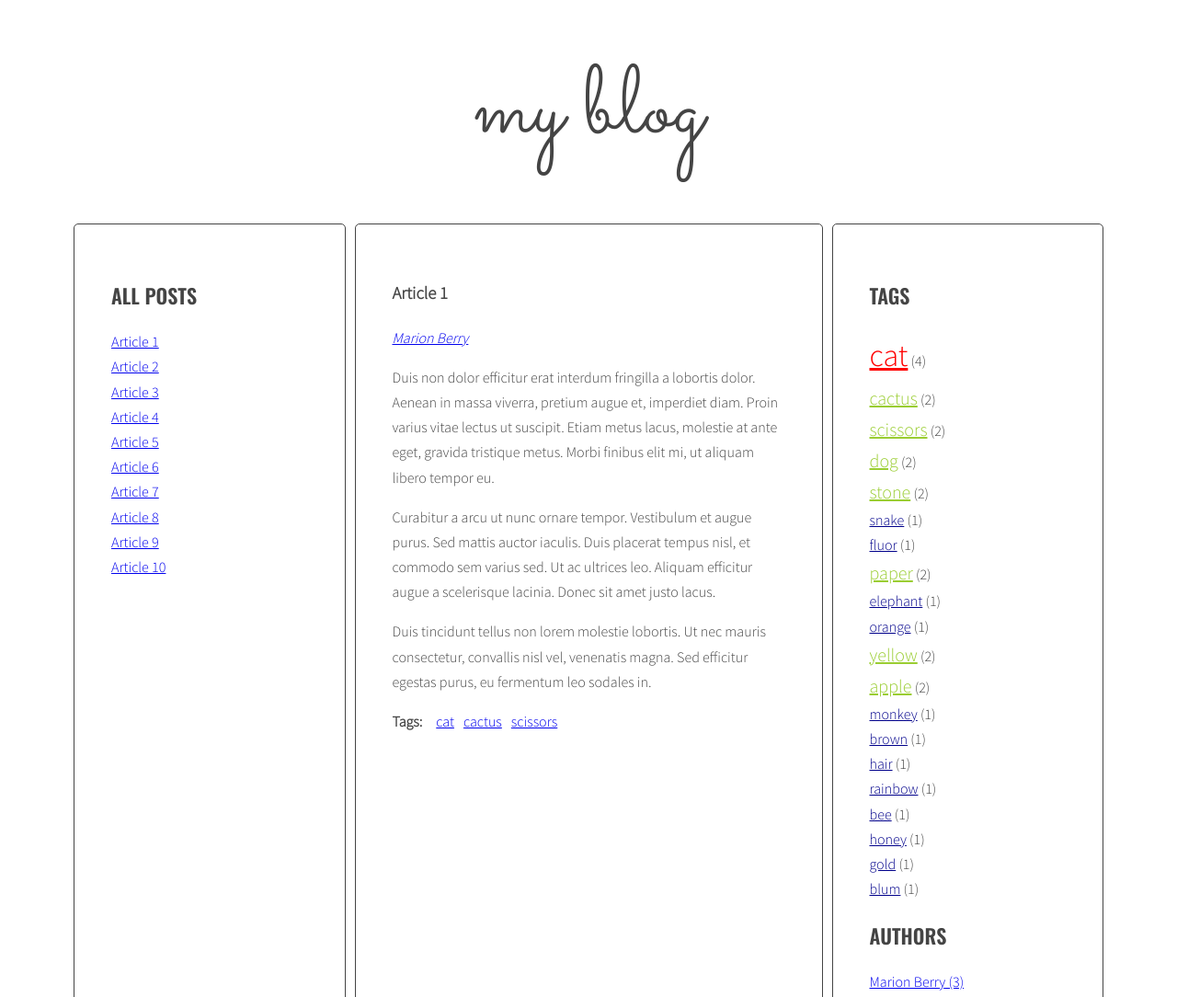
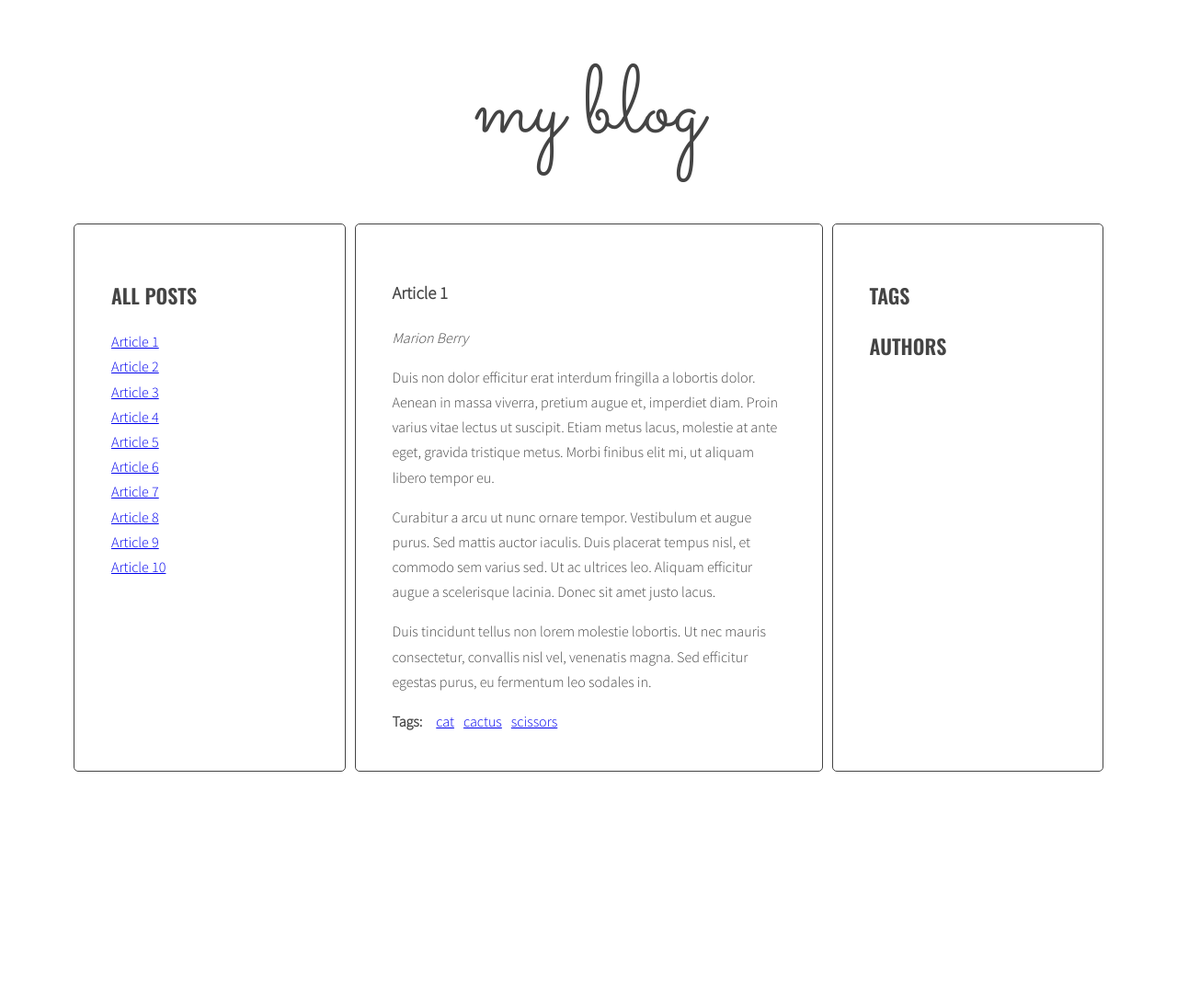
Before and after one commit to Matthiavelli/javascript-blog, a website: page index.html in a window 1280 px wide. Shown: the top 1084 px of the page at 92% size. After the commit the page ends 847 px from the top, so only its background shows below. Drawn offline with nearby package versions, Linux system fonts and the light colour scheme.

Commit message:
AddSecondExerciseOfModule7

```diff
--- a/js/script.js
+++ b/js/script.js
@@ -7,11 +7,9 @@
     optTitleSelector = '.post-title',
     optTitleListSelector = '.titles',
     optArticleTagsSelector = '.post-tags .list',
-    optArticleAuthorSelector = '.post-author',
-    optAuthorsListSelector = '.authors.list',
-    optTagsListSelector = '.tags.list',
-    optCloudClassCount = 5,
-    optCloudClassPrefix = 'tag-size-';
+    optArticleAuthorSelector = '.post-author';
+
+
 
   /* TITLE CLICK HANDLER */
 
@@ -29,6 +27,7 @@
 
     /* [IN PROGRESS] add class 'active' to the clicked link */
 
+    console.log('clickedElement:', clickedElement);
     clickedElement.classList.add('active');
 
     /* [DONE] remove class 'active' from all articles */
@@ -90,34 +89,10 @@
 
   generateTitleLinks();
 
-  /* TAGS COUNT */
-
-  // eslint-disable-next-line no-inner-declarations
-  function calculateTagsParams(tags) {
-    const params =  { max: 0, min: 99999 };
-    for(let tag in tags) {
-      params.max = Math.max(tags[tag], params.max);
-      params.min = Math.min(tags[tag], params.min);
-    }
-    return params;
-  }
-
-  // eslint-disable-next-line no-inner-declarations
-  function calculateTagClass(count, params){
-    const normalizedCount = count - params.min;
-    const normalizedMax = params.max - params.min;
-    const percentage = normalizedCount / normalizedMax;
-    const classNumber = Math.floor(percentage * (optCloudClassCount - 1) + 1);
-    return optCloudClassPrefix + classNumber;
-  }
-
   /* GENERATE TAGS */
 
   // eslint-disable-next-line no-inner-declarations
   function generateTags(){
-    /* [NEW] create a new variable allTags with an empty object */
-    let allTags = {};
-
     /* find all articles */
     const articles = document.querySelectorAll(optArticleSelector);
 
@@ -140,19 +115,10 @@
       for(let tag of articleTagsArray){
 
         /* generate HTML of the link */
-        const linkHTML = '<li><a class=""href="#tag-' + tag + '"><span>'+ tag +'</span></a></li>';
+        const linkHTML = '<li><a href="#tag-' + tag + '"><span>'+ tag +'</span></a></li>';
 
         /* add generated code to html variable */
         html = html + linkHTML;
-
-        /* [NEW] check if this link is NOT already in allTags */
-        if(!allTags[tag]) {
-
-          /* [NEW] add generated code to array allTags */
-          allTags[tag] = 1;
-        } else {
-          allTags[tag]++;
-        }
 
       /* END LOOP: for each tag */
       }
@@ -167,31 +133,6 @@
       }
     /* END LOOP: for every article: */
     }
-
-    /* [NEW] find list of tags in right column */
-    const tagList = document.querySelector(optTagsListSelector);
-
-    /* [NEW] create variable for all links HTML code */
-    const tagsParams = calculateTagsParams(allTags);
-    console.log('tagsParams: ', tagsParams);
-
-    let allTagsHTML = '';
-
-    /* [NEW] START LOOP: for each tag in allTags: */
-    for(let tag in allTags){
-
-      /* [NEW] generate code of a link and add it to allTagsHTML */
-
-      const tagLinkHTML = '<li><a href="#tag-' + tag + '"class="' + calculateTagClass(allTags[tag], tagsParams) + '">' + tag + '' + '</a> ('+ allTags[tag] +') </li>';
-
-      allTagsHTML += tagLinkHTML;
-
-    /* [NEW] END LOOP: for each tag in allTags: */
-    }
-
-
-    /* [NEW] add HTML from allTagsHTML to tagList */
-    tagList.innerHTML = allTagsHTML;
   }
 
   generateTags();
@@ -206,7 +147,6 @@
 
     /* make new constant named "clickedElement" and give it the value of "this" */
     const clickedElement = this;
-    console.log('link was clicked!');
 
     /* make a new constant "href" and read the attribute "href" of the clicked element */
     const href = clickedElement.getAttribute('href');
@@ -262,8 +202,6 @@
 
   // eslint-disable-next-line no-inner-declarations
   function generateAuthor(){
-    /* [NEW] create new variable allAuthors with empty object */
-    let allAuthors = {};
 
     /* find all articles */
     const articles = document.querySelectorAll(optArticleSelector);
@@ -277,22 +215,11 @@
       /* get author from .data-author attribute */
       const articleAuthor = article.getAttribute('data-author');
 
-
       /* generate HTML of the link */
-      const authorHTML =  '<a href="#author-' + articleAuthor + '"><span>' + articleAuthor + '</span></a>';
-
+      const authorHTML = '<p>' + articleAuthor + '</p>';
 
       /* add generated code to html variable */
       html = html + '' + authorHTML;
-
-      /* [NEW] check if this link is NOT already in allTags */
-      if(!allAuthors[articleAuthor]) {
-        /* [NEW] add generated code to allAuthors array */
-        allAuthors[articleAuthor] = 1;
-      }
-      else {
-        allAuthors[articleAuthor]++;
-      }
 
       /* insert HTML of all the links into the tags wrapper */
       const authorName = article.querySelector(optArticleAuthorSelector);
@@ -300,20 +227,6 @@
 
       /* END LOOP: for every article */
     }
-    /* [NEW] find list of authors in right column */
-    const authorList = document.querySelector(optAuthorsListSelector);
-
-    /* [NEW] create variable for all links HTML code */
-    let allAuthorsHTML = '';
-
-    /* [NEW] START LOOP: for each author in allAuthors */
-    for(let author in allAuthors){
-      /* [NEW] generate code of a link and it to allAuthorsHTML */
-      allAuthorsHTML += '<li><a href="#author-' + author + '"><span>' + author + ' (' + allAuthors[author] + ')</span></a></li> ';
-      /* [NEW] END LOOP: for each author in allAuthors */
-    }
-    /* [NEW] add html from allAuthors to authorList */
-    authorList.innerHTML = allAuthorsHTML;
   }
 
   generateAuthor();
```
Also changed, not shown: css/style.css (line endings or trailing spaces).
